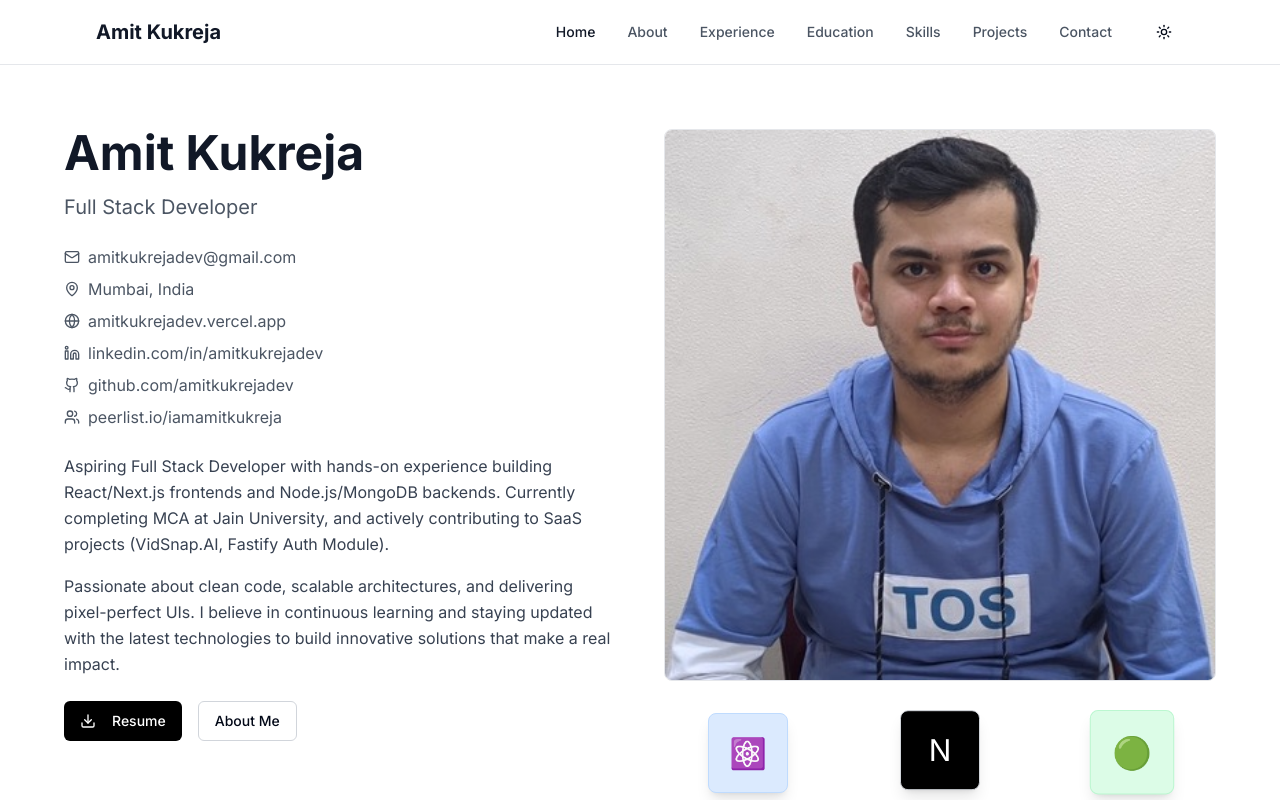
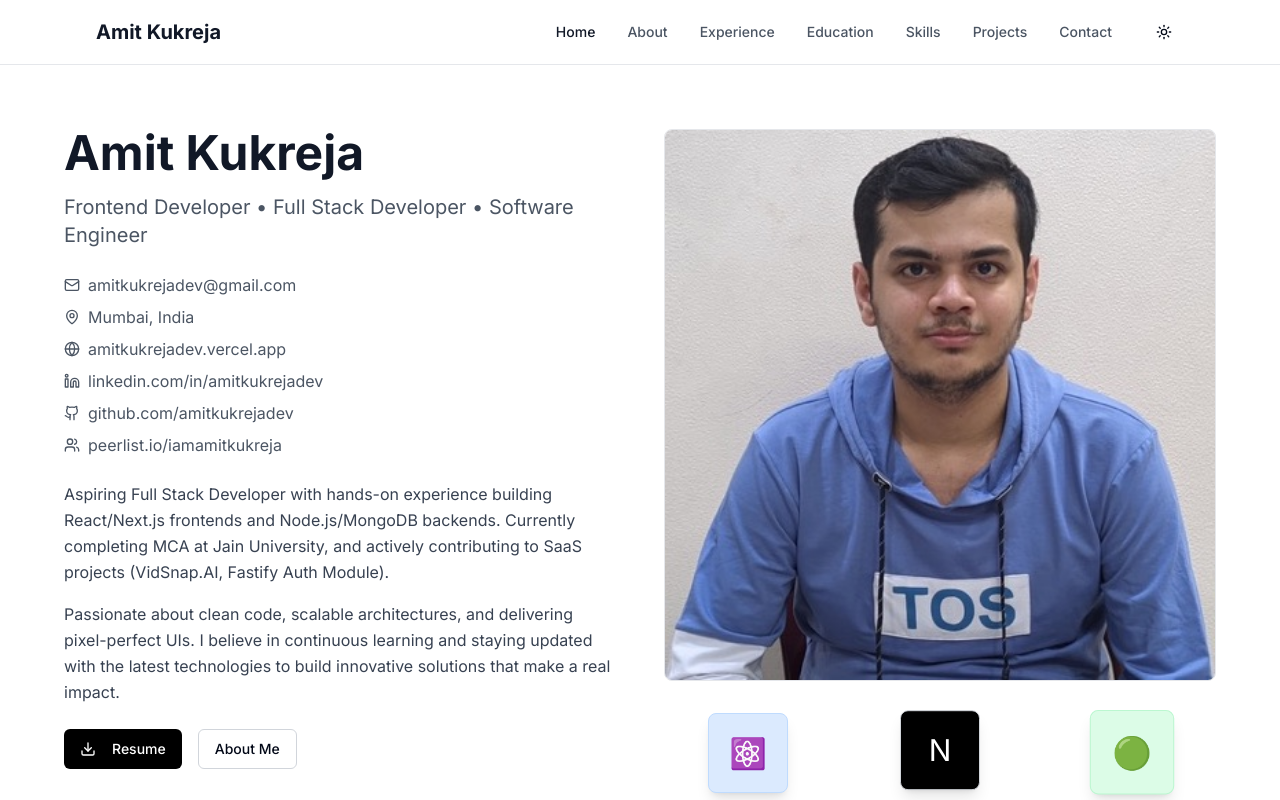
Before and after one commit to amitkukrejadev/portfilio, a Next.js app: page / in a window 1280 px wide. Shown: the top 800 px of the page. Built offline with nearby package versions, Linux system fonts and the light colour scheme.

Commit message:
minor changes

```diff
--- a/app/page.tsx
+++ b/app/page.tsx
@@ -86,7 +86,10 @@ export default function Home() {
                   Amit Kukreja
                 </h1>
                 <p className="text-xl text-gray-600 dark:text-gray-300 mb-6">
-                  Full Stack Developer
+                  <span>
+                    Frontend Developer • Full Stack Developer • Software
+                    Engineer
+                  </span>
                 </p>
               </div>
 
```
